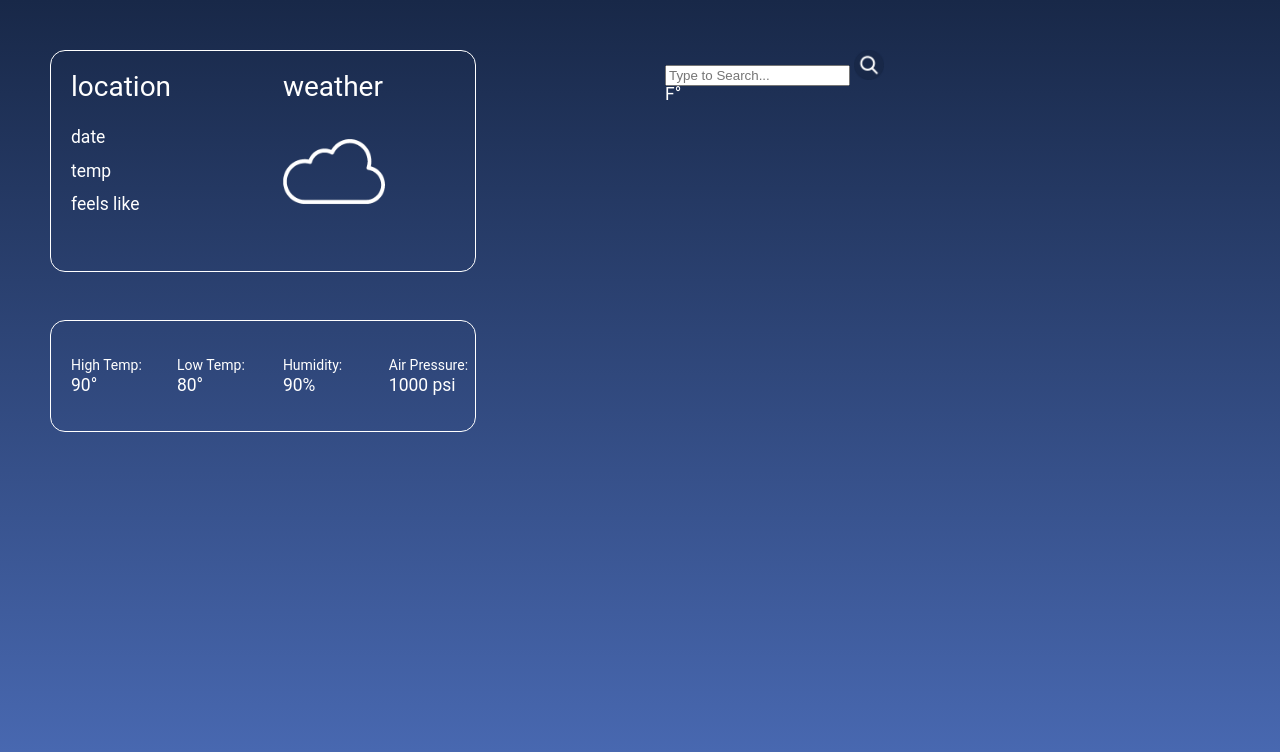
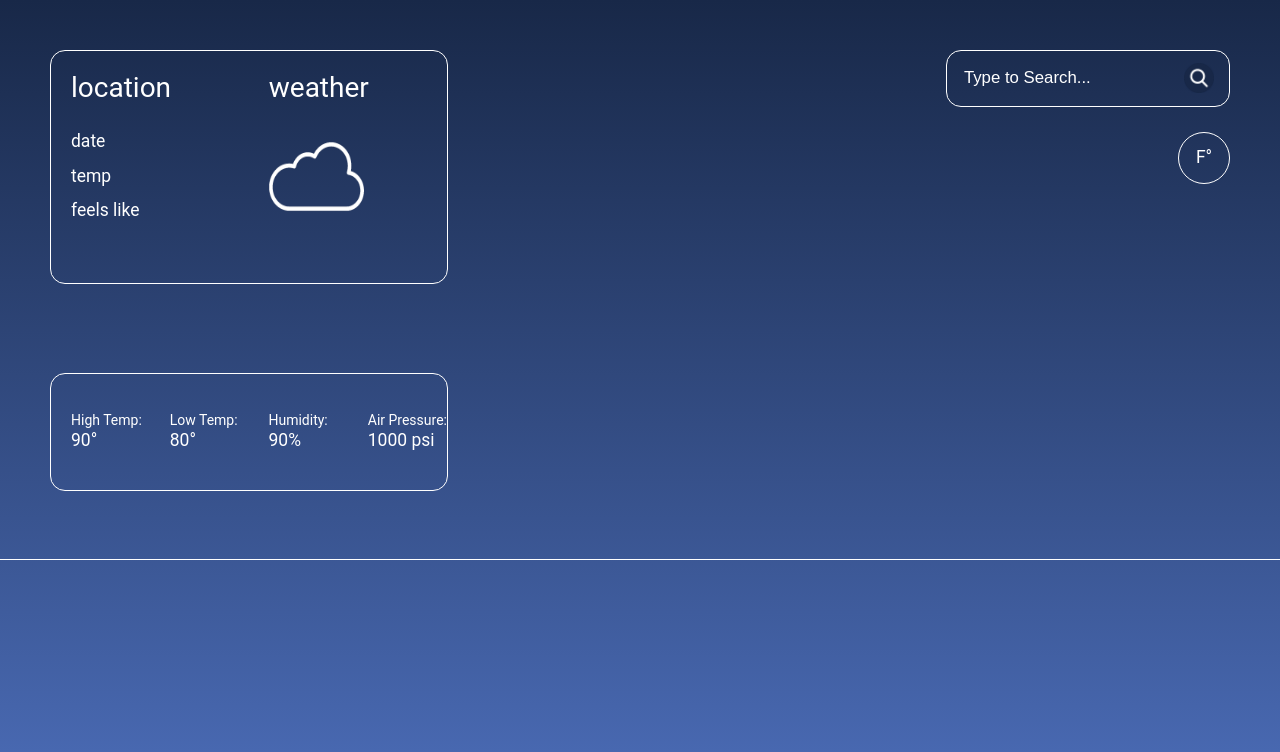
Before and after one commit to sth21/weatherapp, a website built with webpack: page dist/index.html in a window 1280 px wide. Built offline with nearby package versions, Linux system fonts and the light colour scheme.

Commit message:
Finish styling and structure of main

```diff
--- a/dist/index.html
+++ b/dist/index.html
@@ -45,7 +45,9 @@
                     <input type="text" id="search" name="search" placeholder="Type to Search..." required>
                     <img src="../src/searchicon.png">
                 </div>
-                <div id="toggle-measure-syst">F°</div>
+                <div id="toggle-measure-syst">
+                    <p>F°</p>
+                </div>
             </div>
         </main>
         <footer></footer>
--- a/dist/style.css
+++ b/dist/style.css
@@ -60,7 +60,7 @@ body {
     height: 100%;
     width: 100%;
     display: grid;
-    grid-template: 3fr 2fr / 1fr;
+    grid-template: 7fr 3fr / 1fr;
 }
 
 main {
@@ -69,16 +69,17 @@ main {
     align-items: start;
     justify-items: start;
     gap: 50px;
-    margin: 50px;
+    padding: 50px;
     font-size: 1.25rem;
+    border-bottom: 1px solid white;
 }
 
 #main-weather-info {
     display: grid;
     grid-template: 1fr / 1fr 1fr;
     align-items: center;
-    height: 100%;
-    width: 75%;
+    height: 85%;
+    width: 70%;
     border: 1px solid white;
     border-radius: 15px;
 }
@@ -111,8 +112,8 @@ main {
 }
 
 #extra-weather-info {
-    height: 100%;
-    width: 75%;
+    height: 85%;
+    width: 70%;
     grid-area: 2 / 1 / 3 / 2;
     display: grid;
     grid-template: 1fr / repeat(4, 1fr);
@@ -139,5 +140,50 @@ main {
 }
 
 #data-control {
+    display: flex;
+    flex-direction: column;
+    align-items: flex-end;
+    gap: 25px;
+    height: 100%;
+    width: 100%;
+}
 
+#searchbar {
+    display: flex;
+    align-items: center;
+    justify-content: center;
+    border-radius: 15px;
+    gap: 20px;
+    height: 20%;
+    width: 50%;
+    background: transparent;
+    border: 1px solid white;
 }
+
+input {
+    border: none;
+    height: 50%;
+    width: 70%;
+    font-size: 1.2rem;
+    background-color: transparent;
+    color: white;
+}
+
+input:focus {
+    outline: none;
+}
+
+input::placeholder {
+    color: white;
+}
+
+#toggle-measure-syst {
+    height: 50px;
+    width: 50px;
+    border-radius: 50%;
+    background-color: transparent;
+    display: flex;
+    justify-content: center;
+    align-items: center;
+    border: 1px solid white;
+}
```
